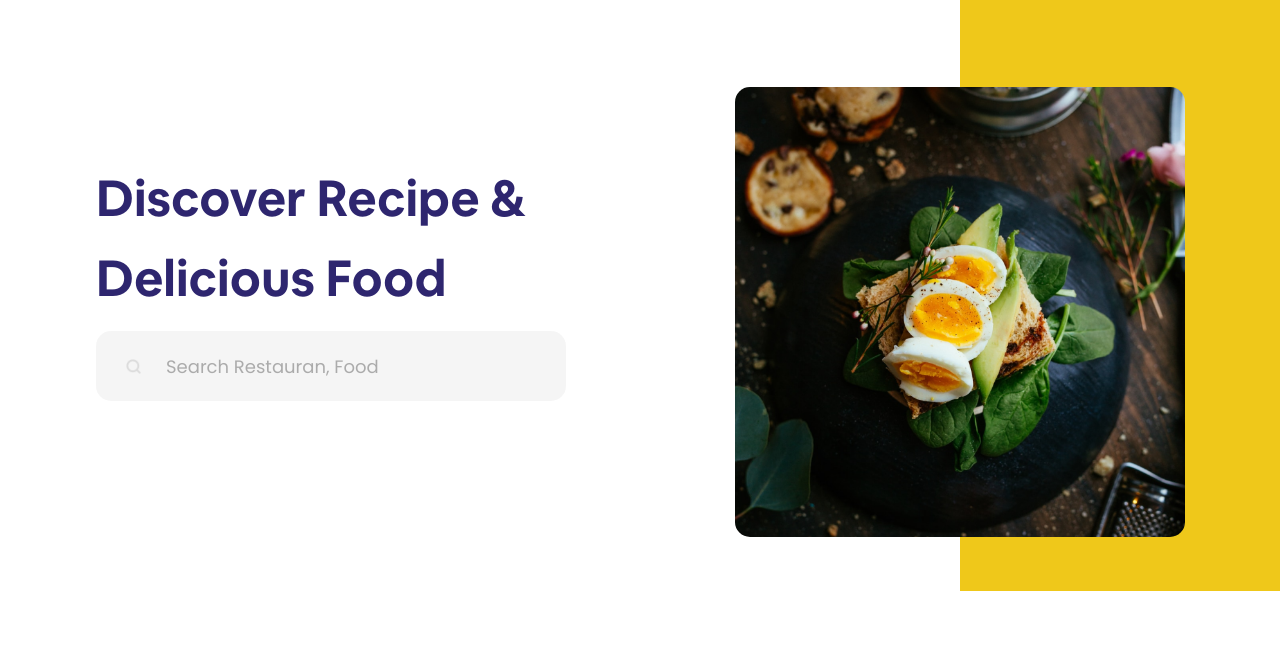
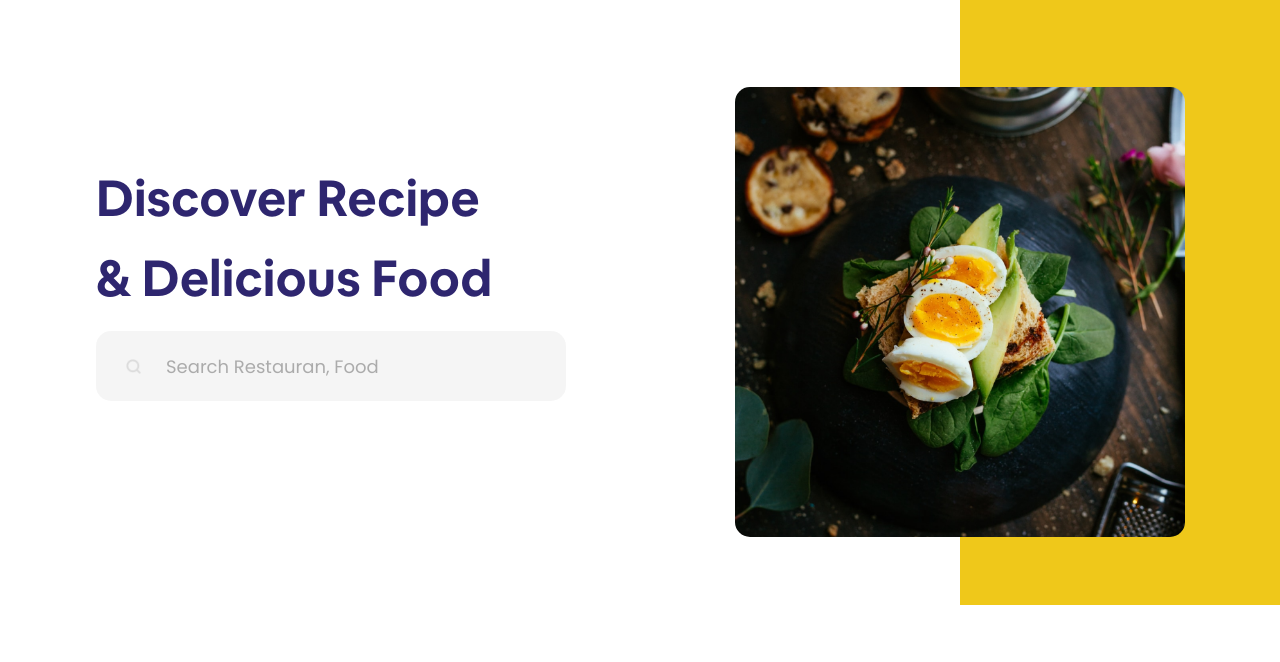
Before and after one commit to farhanrizqi/RecipeWeb, a plain HTML site: page index.html in a window 1280 px wide. Shown: the part 69-731 px from the top of the page. Drawn offline with Linux system fonts and the light colour scheme.

Commit message:
update review

```diff
--- a/assets/css/style.css
+++ b/assets/css/style.css
@@ -97,7 +97,7 @@ li a {
   display: flex;
   width: 100%;
   height: auto;
-  margin-bottom: 10%;
+  margin-bottom: 15%;
   /* background-color: red; */
 }
 .content1 .slide1 {
@@ -448,9 +448,9 @@ li a {
   flex-direction: column;
   justify-content: center;
   align-items: center;
-  /* background-color: #efc81a;
-   */
-  background-color: aqua;
+  background-color: #efc81a;
+
+  /* background-color: aqua; */
   padding-top: 5%;
   padding-bottom: 2%;
 }
--- a/index.html
+++ b/index.html
@@ -62,7 +62,7 @@
       <div class="content1">
         <div class="slide1">
           <section>
-            <h1>Discover Recipe & Delicious Food</h1>
+            <h1>Discover Recipe <br />& Delicious Food</h1>
           </section>
           <input
             type="text"
```
